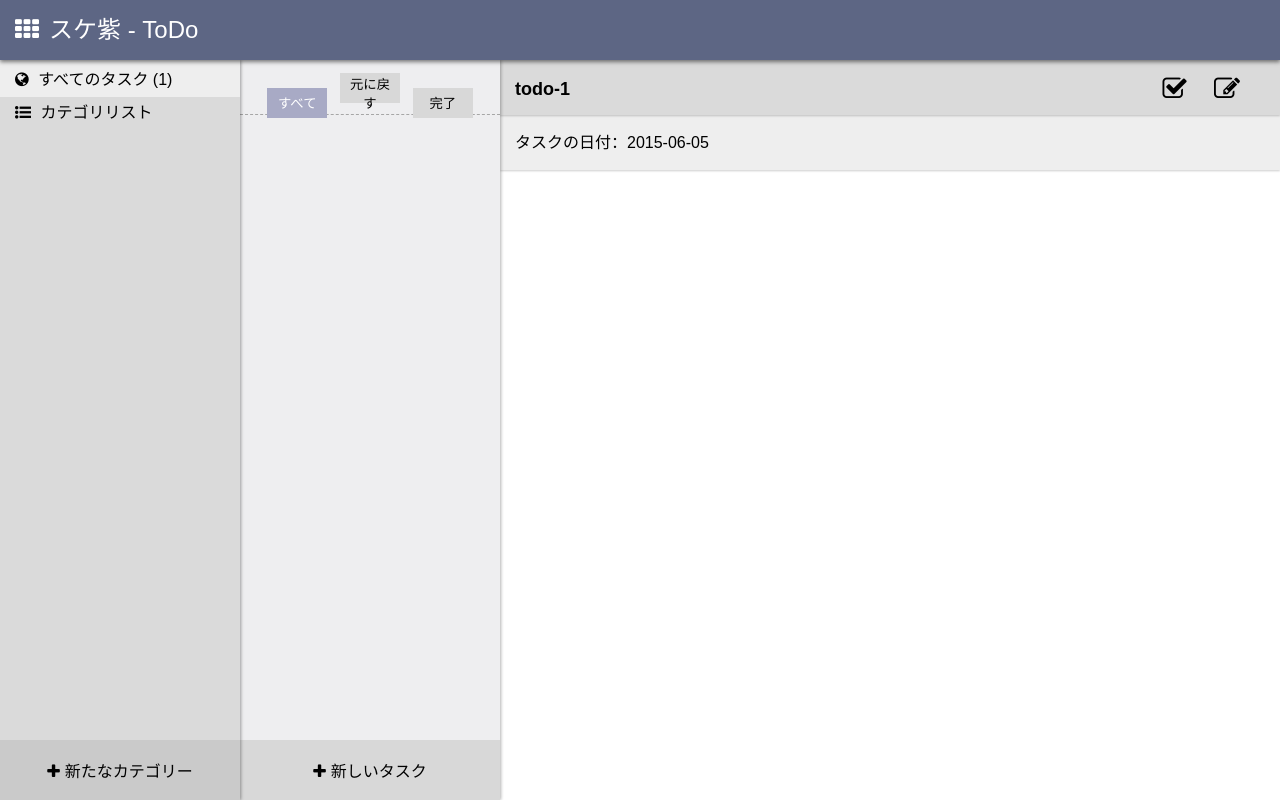
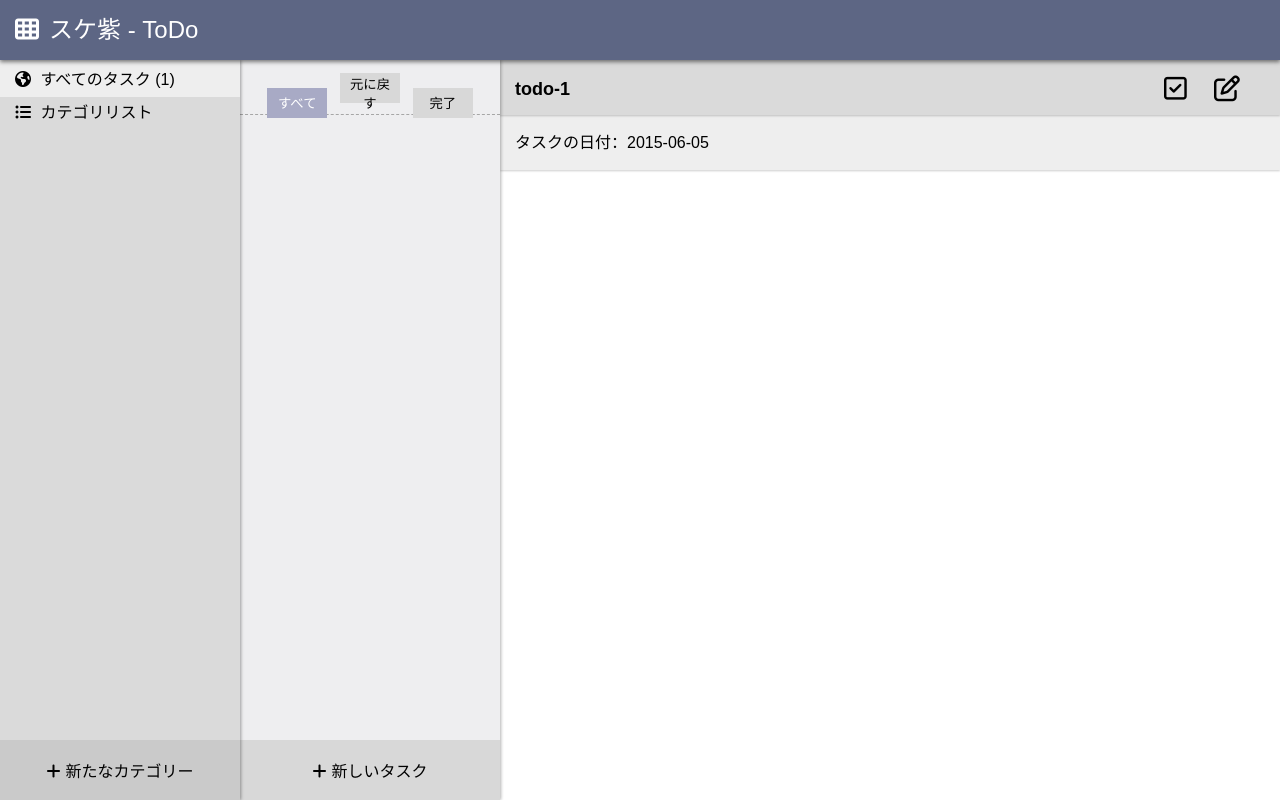
Before and after one commit to takagotch/o2293, a website: page index.html in a window 1280 px wide. Drawn offline with Linux system fonts and the light colour scheme.

Commit message:
Update index.html

```diff
--- a/index.html
+++ b/index.html
@@ -19,9 +19,10 @@
 
         <title>ToDo</title>
         <link rel="stylesheet" href="http://apps.bdimg.com/libs/fontawesome/4.2.0/css/font-awesome.min.css">
-        <!-- <link rel="stylesheet" type="text/css" href="css/font-awesome.min.css"> -->
+        <link rel="stylesheet" type="text/css" href="css/font-awesome.min.css">
         <link rel="stylesheet" href="dist/css/index.css">
     </head>
+
     <body class="body-min-size">
         <div class="header">
             <div id="backBtn"><i class="fa fa-chevron-left"></i> 戻る</div>
```
